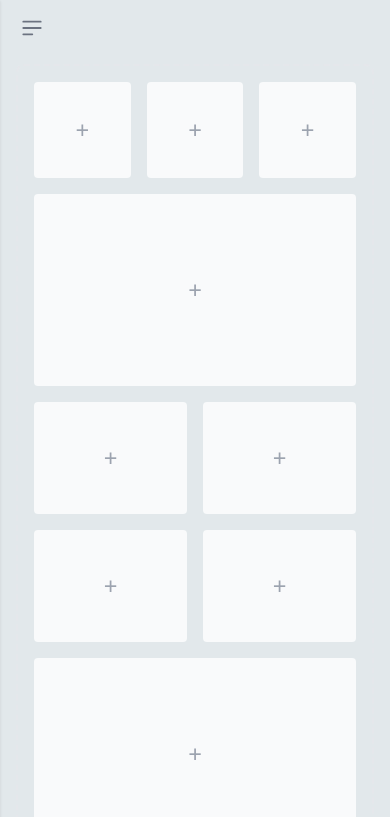
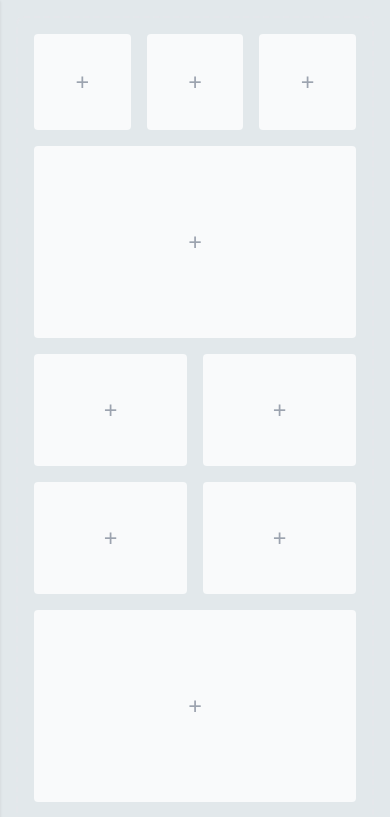
Before and after one commit to chihiros/topicpost-web, a React (Create React App) app: page / in a window 390 px wide. Shown: the top 817 px of the page. Built offline with nearby package versions, Linux system fonts and the light colour scheme.

Commit message:
del: buttonの削除

```diff
--- a/src/apps/components/templates/Top.tsx
+++ b/src/apps/components/templates/Top.tsx
@@ -1,11 +1,9 @@
-import Button from "../../../core/components/molecules/Button";
 import Sidebar from "../../../core/components/organisms/Sidebar";
 import MainContent from "../../../core/components/organisms/MainContent";
 
 function Top() {
   return (
     <div>
-      <Button />
       <Sidebar />
       <MainContent />
     </div>
--- a/src/core/components/molecules/Button.tsx
+++ /dev/null
@@ -1,12 +0,0 @@
-const Button = () => {
-  return (
-    <button data-drawer-target="logo-sidebar" data-drawer-toggle="logo-sidebar" aria-controls="logo-sidebar" type="button" className="inline-flex items-center p-2 mt-2 ml-3 text-sm text-gray-500 rounded-lg md:hidden hover:bg-gray-100 focus:outline-none focus:ring-2 focus:ring-gray-200 dark:text-gray-400 dark:hover:bg-gray-700 dark:focus:ring-gray-600">
-      <span className="sr-only">Open sidebar</span>
-      <svg className="w-6 h-6" aria-hidden="true" fill="currentColor" viewBox="0 0 20 20" xmlns="http://www.w3.org/2000/svg">
-        <path clip-rule="evenodd" fill-rule="evenodd" d="M2 4.75A.75.75 0 012.75 4h14.5a.75.75 0 010 1.5H2.75A.75.75 0 012 4.75zm0 10.5a.75.75 0 01.75-.75h7.5a.75.75 0 010 1.5h-7.5a.75.75 0 01-.75-.75zM2 10a.75.75 0 01.75-.75h14.5a.75.75 0 010 1.5H2.75A.75.75 0 012 10z"></path>
-      </svg>
-    </button>
-  );
-}
-
-export default Button;
```
